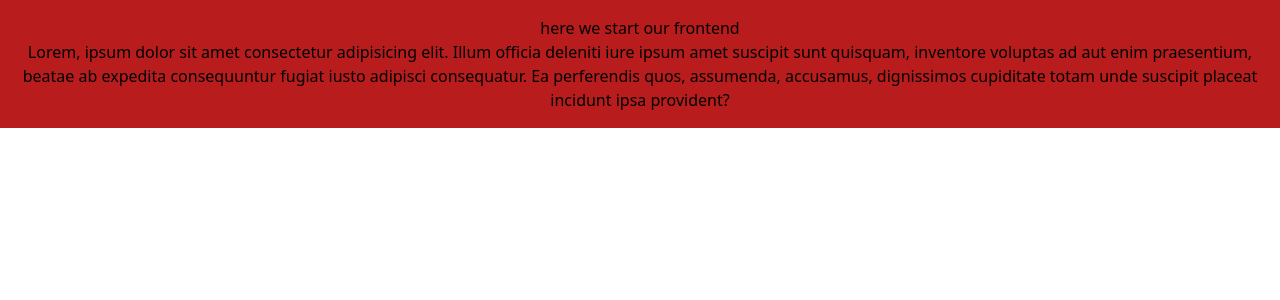
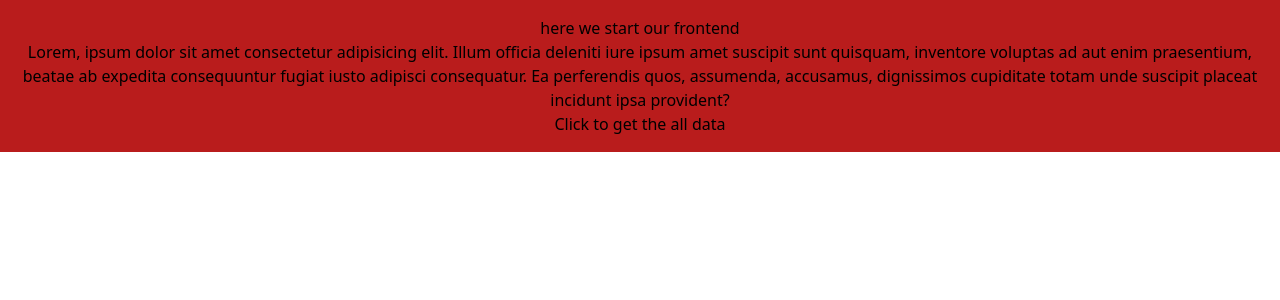
Before and after one commit to fuleprashant/advance_auth_mern, a React (Vite) app in the folder frontend/: page / in a window 1280 px wide. Shown: the top 300 px of the page. Built offline with nearby package versions, Linux system fonts and the light colour scheme.

Commit message:
add the div

```diff
--- a/frontend/src/App.jsx
+++ b/frontend/src/App.jsx
@@ -12,6 +12,7 @@ const App = () => {
         dignissimos cupiditate totam unde suscipit placeat incidunt ipsa
         provident?
       </h1>
+      <div>Click to get the all data </div>
     </div>
   );
 };
```
